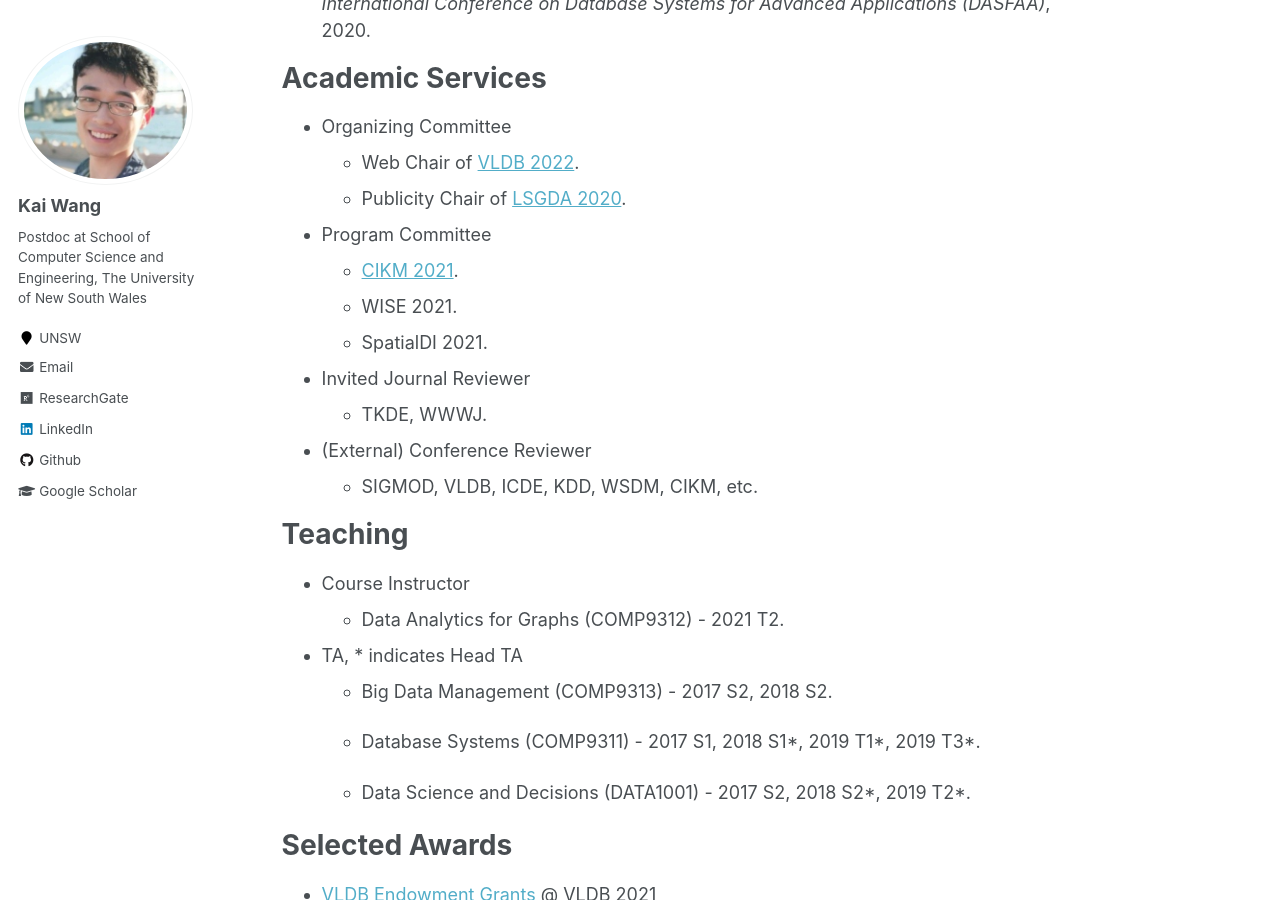
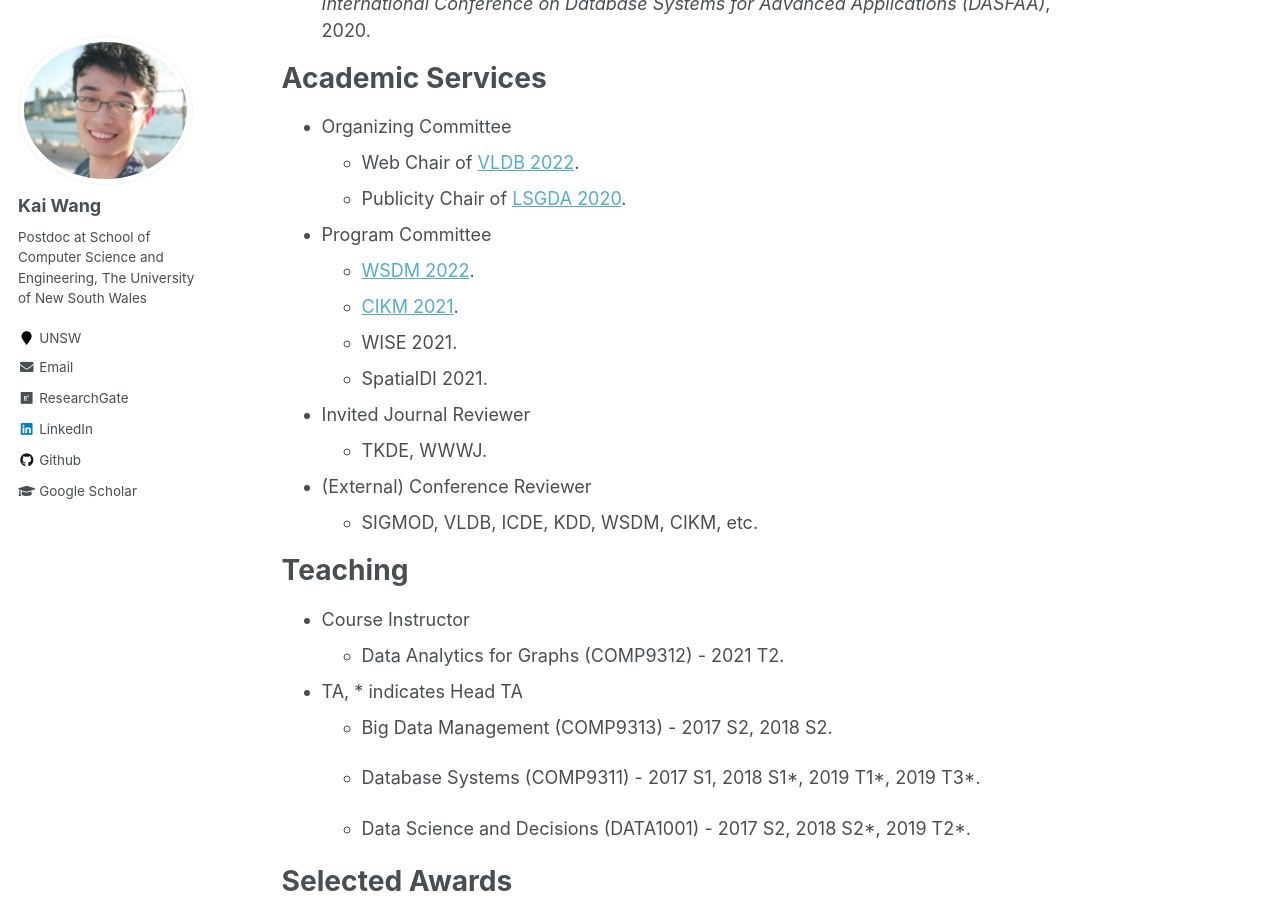
Before and after one commit to cs-kaiwang/cs-kaiwang.github.io, a Jekyll site: the page built from _pages/about.md, in a window 1280 px wide and 900 px high, scrolled down 2157 px. Built offline with Jekyll 4.4.1, drawn with Linux system fonts in a browser that asks for light colours.

Commit message:
Update about.md

```diff
--- a/_pages/about.md
+++ b/_pages/about.md
@@ -44,6 +44,7 @@ Academic Services
   - Publicity Chair of [LSGDA 2020](https://www.google.com/url?q=https%3A%2F%2Flsgda.github.io%2F2020%2F&sa=D&sntz=1&usg=AFQjCNFYfkgg9wBrWW8wUaG8GCGXJz3z_A).
 
 - Program Committee
+  - [WSDM 2022](https://www.wsdm-conference.org/2022/).
   - [CIKM 2021](https://www.cikm2021.org/).
   - WISE 2021.
   - SpatialDI 2021.
```
